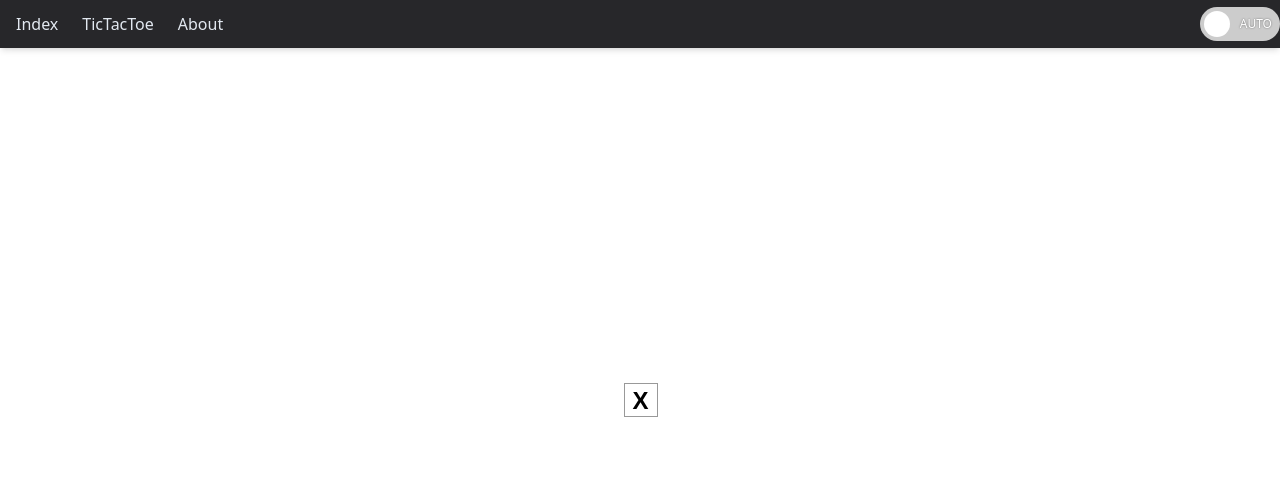
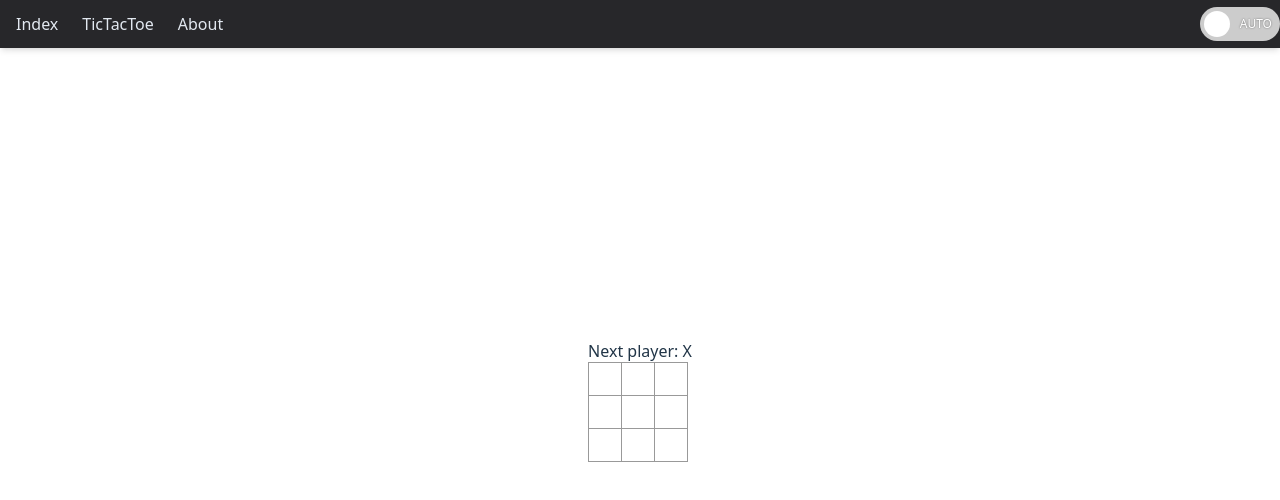
Before and after one commit to Atowp/my-react-app, a React (Vite) app: page /ticTacToe in a window 1280 px wide. Shown: the top 500 px of the page. Built offline with nearby package versions, Linux system fonts and the light colour scheme.

Commit message:
fix: add a basic TicTacToe game

```diff
--- a/src/pages/TicTacToe/TicTacToe.tsx
+++ b/src/pages/TicTacToe/TicTacToe.tsx
@@ -1,15 +1,88 @@
+import { useState } from "react";
 import Nav from "../../component/Nav/Nav";
 import styles from "./TicTacToe.module.less";
 
-function Square() {
-  return <button className={styles.square}>X</button>;
+function Square({
+  value,
+  onSquareClick,
+}: {
+  value: string;
+  onSquareClick: () => void;
+}) {
+  // use {} to destructure the props
+  return (
+    <button className={styles.square} onClick={onSquareClick}>
+      {value}
+    </button>
+  );
 }
 
 function TicTacToe() {
+  const [isXNext, setIsXNext] = useState(true);
+  const [squares, setSquare] = useState(Array(9).fill(null));
+  const Winner = calculateWinner(squares);
+  let status: string = "";
+  if (Winner) {
+    status = `Winner: ${Winner}, Congradulations!`;
+  } else {
+    status = `Next player: ${isXNext ? "X" : "O"}`;
+  }
+  function handleClick(index: number) {
+    // direct reception parameters
+    const nextSquares = squares.slice();
+    if (squares[index] || calculateWinner(squares)) return; // if the square is already filled, return
+    if (isXNext) {
+      nextSquares[index] = "X";
+    } else {
+      nextSquares[index] = "O";
+    }
+    setSquare(nextSquares);
+    setIsXNext(!isXNext);
+  }
+
+  function calculateWinner(squares: Array<string | null>) {
+    const lines = [
+      [0, 1, 2],
+      [3, 4, 5],
+      [6, 7, 8],
+      [0, 3, 6],
+      [1, 4, 7],
+      [2, 5, 8],
+      [0, 4, 8],
+      [2, 4, 6],
+    ];
+    for (let i = 0; i < lines.length; i++) {
+      const [a, b, c] = lines[i];
+      if (
+        squares[a] &&
+        squares[a] === squares[b] &&
+        squares[a] === squares[c]
+      ) {
+        return squares[a];
+      }
+    }
+    return null;
+  }
+
   return (
     <>
       <Nav />
-      <Square />
+      <div>{status}</div>
+      <div className="flex">
+        <Square value={squares[0]} onSquareClick={() => handleClick(0)} />
+        <Square value={squares[1]} onSquareClick={() => handleClick(1)} />
+        <Square value={squares[2]} onSquareClick={() => handleClick(2)} />
+      </div>
+      <div className="flex">
+        <Square value={squares[3]} onSquareClick={() => handleClick(3)} />
+        <Square value={squares[4]} onSquareClick={() => handleClick(4)} />
+        <Square value={squares[5]} onSquareClick={() => handleClick(5)} />
+      </div>
+      <div className="flex">
+        <Square value={squares[6]} onSquareClick={() => handleClick(6)} />
+        <Square value={squares[7]} onSquareClick={() => handleClick(7)} />
+        <Square value={squares[8]} onSquareClick={() => handleClick(8)} />
+      </div>
     </>
   );
 }
```
